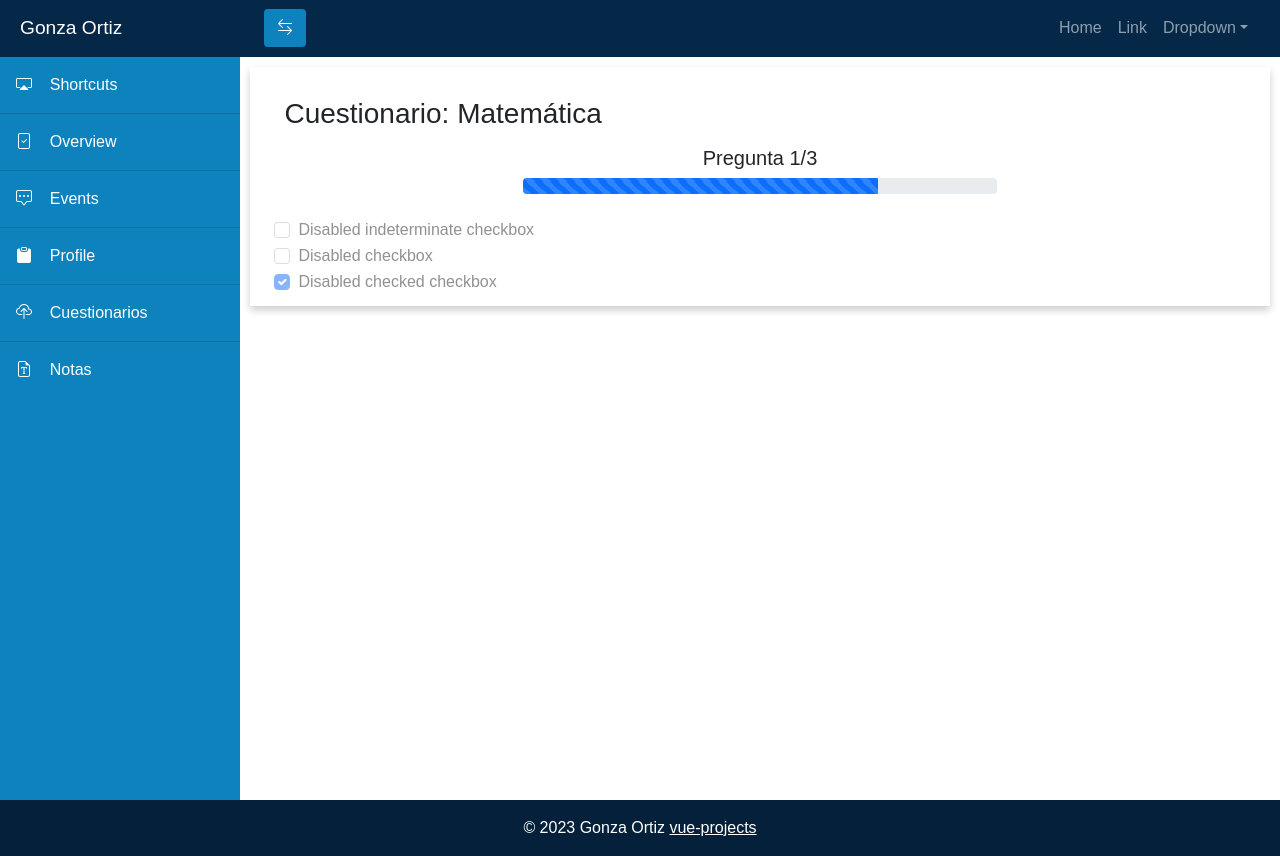
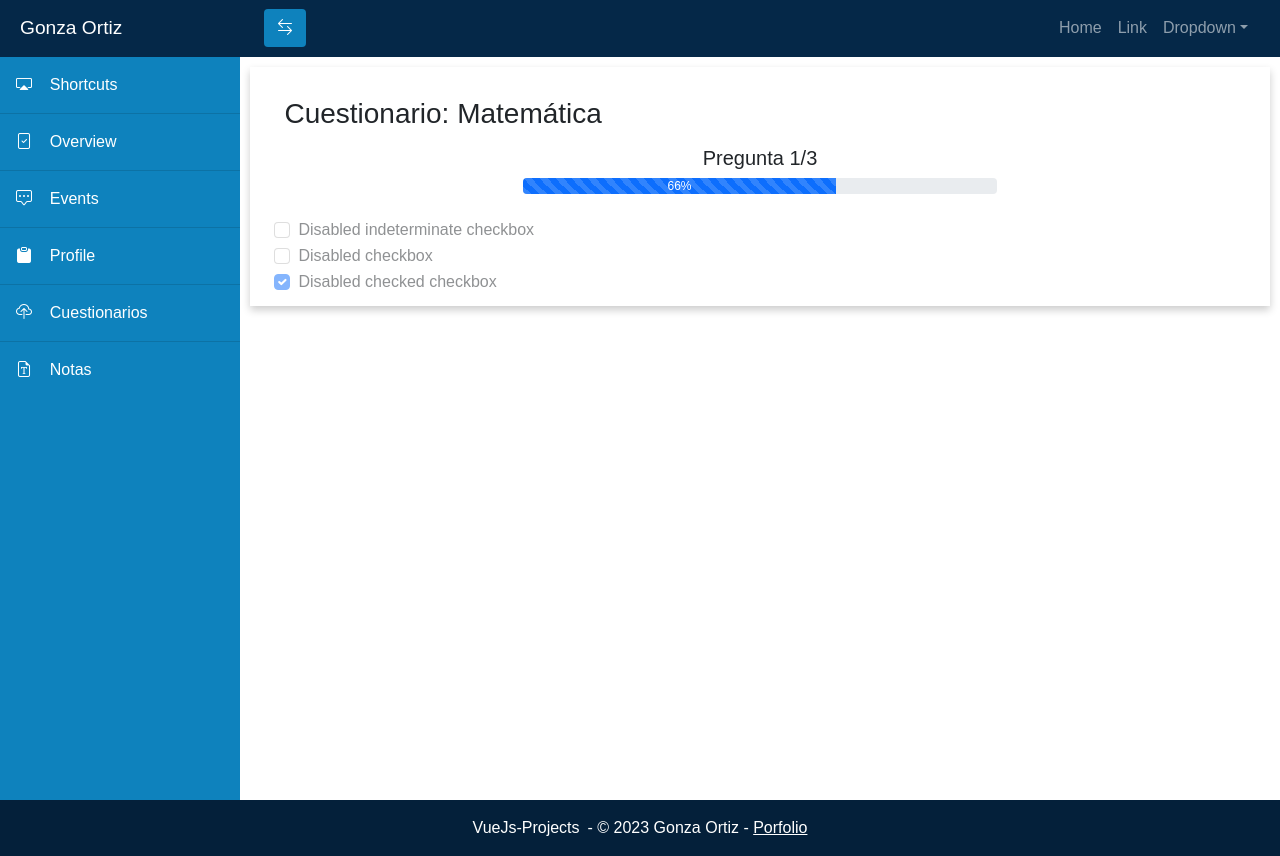
Before and after one commit to GonzaOrtiz/vue-projects-gon, a Vue app: page /quizes/1 in a window 1280 px wide. Built offline with nearby package versions, Linux system fonts and the light colour scheme.

Commit message:
link to  portfolio

```diff
--- a/src/components/Footer.vue
+++ b/src/components/Footer.vue
@@ -1,8 +1,16 @@
 <template>
     <footer class="bg- backcolor  text-center text-lg-start">
         <div class="text-center p-3 textcolor" style="background-color: rgba(0, 0, 0, 0.2);">
-            © 2023 Gonza Ortiz
-            <a class="text textcolor">vue-projects</a>
+            <a class="text textcolor me-2 text-non-decoration">VueJs-Projects</a>-
+            © 2023 Gonza Ortiz -
+            <a href="https://gonzaortiz-portfolio.azurewebsites.net" class="text textcolor">Porfolio</a>
         </div>
     </footer>
 </template>
+
+<style scoped>
+.text-non-decoration{
+    text-decoration: none;
+    color: white;
+}
+</style>
--- a/src/views/Quizes/QuizesDetail.vue
+++ b/src/views/Quizes/QuizesDetail.vue
@@ -10,7 +10,7 @@
             <div class="col-md-6 offset-md-3">
                 <div class="progress mb-4">
                     <div class="progress-bar progress-bar-striped progress-bar-animated" role="progressbar"
-                        aria-valuenow="75" aria-valuemin="0" aria-valuemax="100" style="width: 75%"></div>
+                        aria-valuenow="66" aria-valuemin="0" aria-valuemax="100" style="width: 66%">66%</div>
                 </div>
             </div>
         </div>
```
